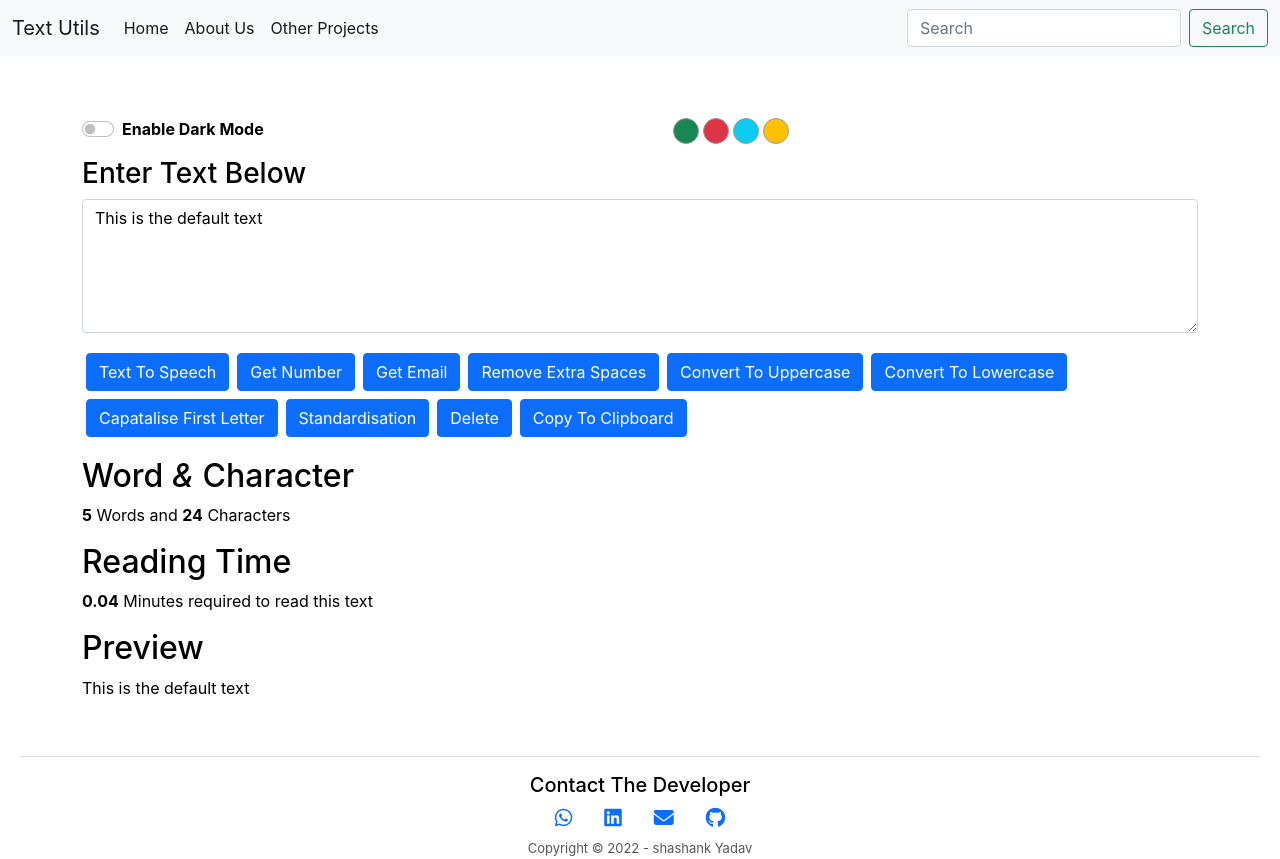
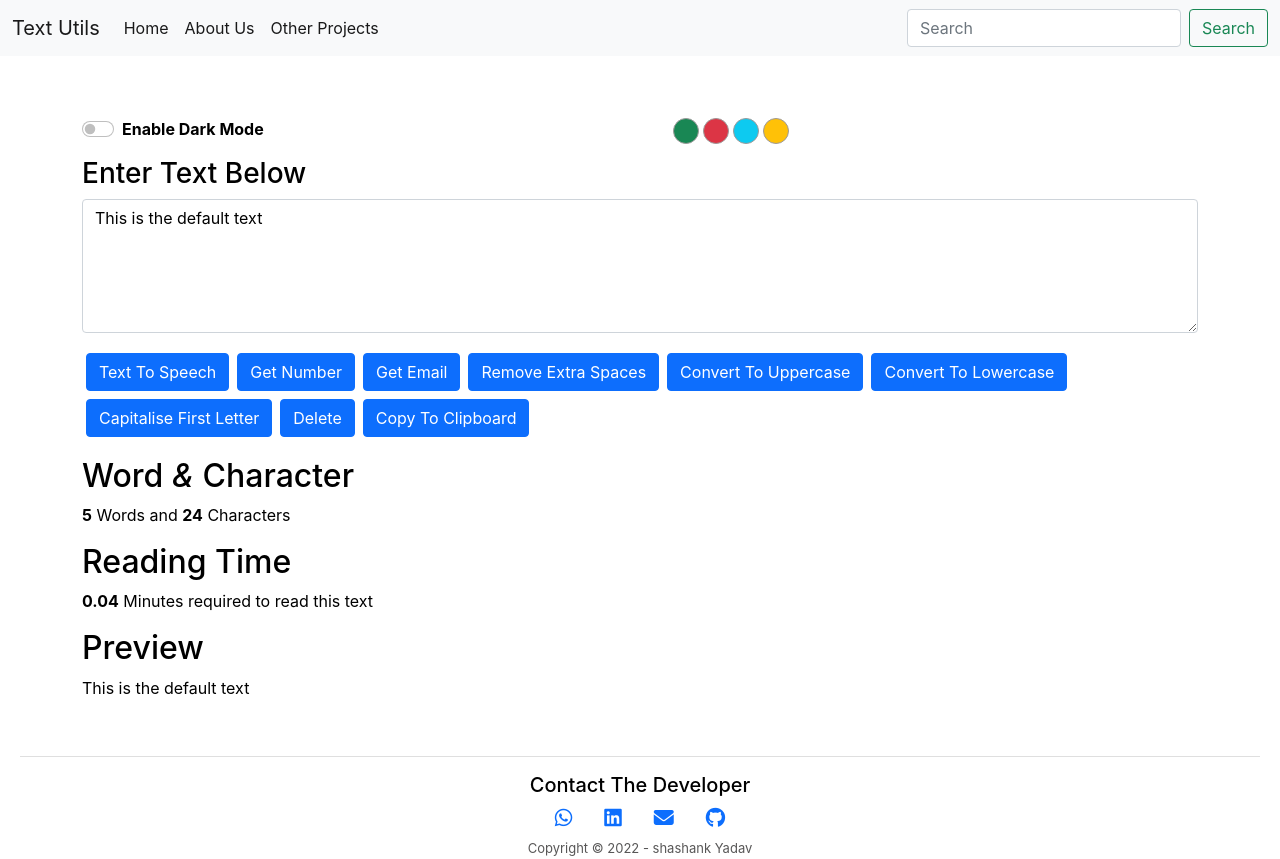
Before and after one commit to Pro-Developer01/Text-Utils-React, a React (Create React App) app: page / in a window 1280 px wide. Built offline with nearby package versions, Linux system fonts and the light colour scheme.

Commit message:
capitalisation first letter new line not accepting bug fixed, capitalise spelling corrected

```diff
--- a/src/Components/Textform.js
+++ b/src/Components/Textform.js
@@ -56,7 +56,7 @@ export default function Textform(props) {
 
   var CapataliseFirstLetter=()=>
   {
-    var arr=text.split(" ");
+    var arr=text.split(/\s+/);
     for(var i=0; i<arr.length; i++)
     {
       arr[i]=arr[i].charAt(0).toUpperCase() + arr[i].slice(1);
@@ -65,15 +65,16 @@ export default function Textform(props) {
     var newtext=arr.join(" ");
     SetText(newtext);
     props.Notification("Capatalised The First Letter Successfully", "success");
+
   }
 
-  var Standardisation=()=>
-  {
-    var str1=text.charAt(0).toUpperCase()+text.slice(1);
-    SetText(str1);
-    props.Notification("Standardised Successfully", "success");
+  // var Standardisation=()=>
+  // {
+  //   var str1=text.charAt(0).toUpperCase()+text.slice(1);
+  //   SetText(str1);
+  //   props.Notification("Standardised Successfully", "success");
 
-  }
+  // }
 
   var copy=()=>
   {
@@ -162,9 +163,9 @@ export default function Textform(props) {
         onClick={CapataliseFirstLetter}
         className={`btn btn-${props.pellet} mx-1 my-1`}
         >
-        Capatalise First Letter
+        Capitalise First Letter
       </button>
-      <button
+      {/* <button
       disabled={text.length===0}
         type="button"
         onClick={Standardisation}
@@ -172,7 +173,7 @@ export default function Textform(props) {
         >
         Standardisation
 
-      </button>
+      </button> */}
       <button
       disabled={text.length===0}
         type="button"
```
